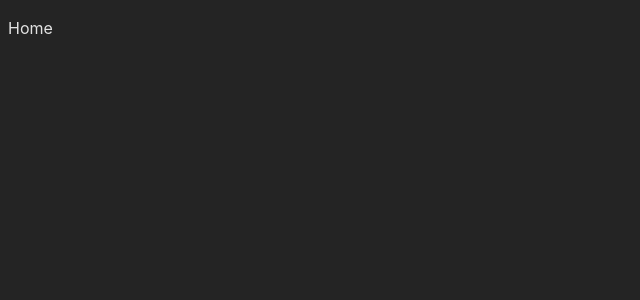
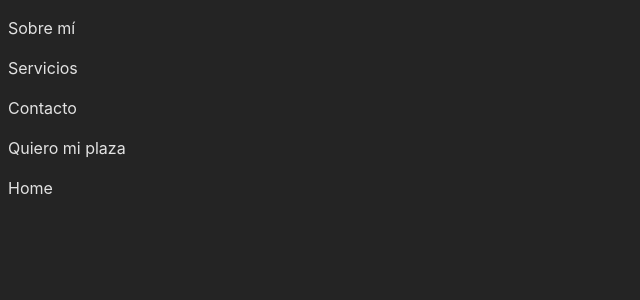
Before and after one commit to AngToral/joshua-frontend, a React (Vite) app: page / in a window 1280 px wide. Shown: the top 300 px of the page, without its empty margins (0-640 px from the left). Built offline with nearby package versions, Linux system fonts and the light colour scheme.

Commit message:
before installing tailwindcss

```diff
--- a/src/App.jsx
+++ b/src/App.jsx
@@ -1,5 +1,6 @@
 import { Navigate, Route, Routes } from 'react-router-dom'
-import Home from './pages/Home'
+import Home from './pages/Home/Home'
+
 
 function App() {
 
--- a/src/pages/Home.jsx
+++ /dev/null
@@ -1,13 +0,0 @@
-
-
-const Home = () => {
-    return (
-        <>
-            <div>
-                <p>Home</p>
-            </div>
-        </>
-    )
-}
-
-export default Home
--- /dev/null
+++ b/src/pages/Home/Home.jsx
@@ -0,0 +1,19 @@
+
+
+const Home = () => {
+    return (
+        <>
+            <div className="flex flex-wrap text-red-600">
+                <p className="text-red-600">Sobre mí</p>
+                <p>Servicios</p>
+                <p>Contacto</p>
+                <p>Quiero mi plaza</p>
+            </div>
+            <div>
+                <p>Home</p>
+            </div>
+        </>
+    )
+}
+
+export default Home
```
